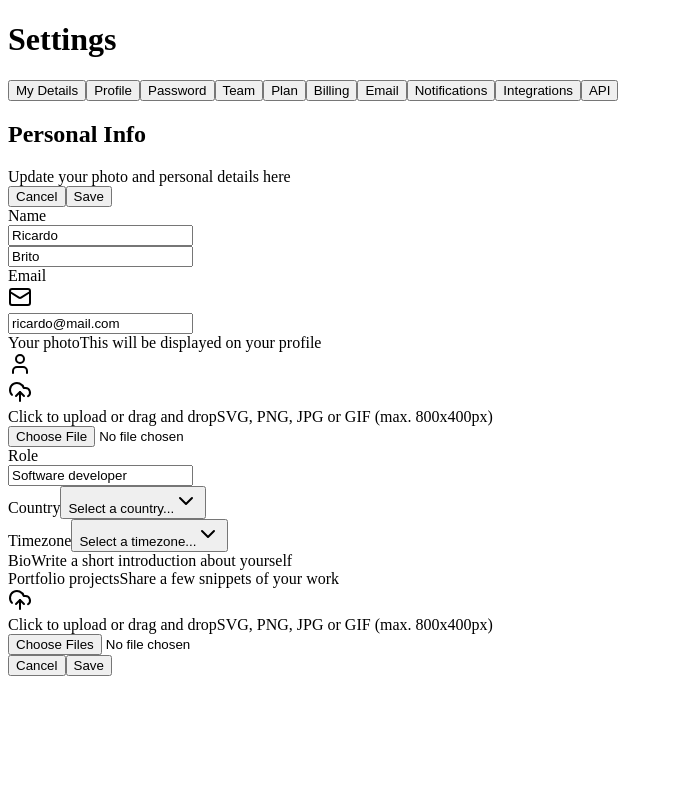
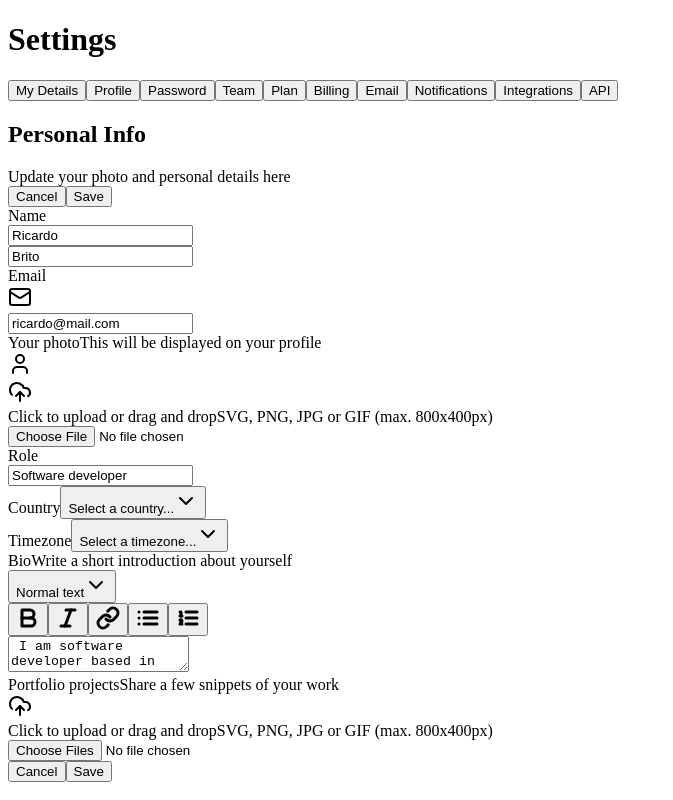
Before and after one commit to RicardoBrito1938/tailwind-next, a Next.js app: page / in a window 1280 px wide. Shown: the whole page, without its empty margins (0-673 px from the left). Built offline with nearby package versions, Linux system fonts and the light colour scheme.

Commit message:
chore: input biography

```diff
--- a/src/app/components/Form/Select/index.tsx
+++ b/src/app/components/Form/Select/index.tsx
@@ -4,14 +4,14 @@
 import { ChevronDown } from 'lucide-react'
 import { ReactNode } from 'react'
 
-export interface Props {
+export interface Props extends SelectPrimitive.SelectProps {
   children: ReactNode
   placeholder: string
 }
 
-export const Select = ({ children, placeholder }: Props) => {
+export const Select = ({ children, placeholder, ...props }: Props) => {
   return (
-    <SelectPrimitive.Root>
+    <SelectPrimitive.Root {...props}>
       <SelectPrimitive.Trigger className="flex h-11 w-full items-center justify-between gap-2 rounded-lg border border-zinc-300 px-3 py-2 shadow-sm data-[placeholder]:text-zinc-600">
         <SelectPrimitive.Value
           placeholder={placeholder}
@@ -26,7 +26,7 @@
             sideOffset={8}
             side="bottom"
             position="popper"
-            className="z-10 w-[--radix-select-trigger-width] overflow-hidden rounded-lg border border-zinc-200 bg-white"
+            className="z-10 w-[--radix-select-trigger-width] overflow-hidden rounded-lg border border-zinc-200 bg-white shadow-sm"
           >
             <SelectPrimitive.Viewport>{children}</SelectPrimitive.Viewport>
           </SelectPrimitive.Content>
--- /dev/null
+++ b/src/app/components/Form/Textarea/index.tsx
@@ -0,0 +1,12 @@
+import { ComponentProps } from 'react'
+
+export type TextareaProps = ComponentProps<'textarea'>
+
+export const TextArea = (props: TextareaProps) => {
+  return (
+    <textarea
+      className="min-h-[120px w-full resize-y rounded-lg border border-zinc-300 px-3 py-2 shadow-sm"
+      {...props}
+    />
+  )
+}
--- a/src/app/page.tsx
+++ b/src/app/page.tsx
@@ -3,9 +3,10 @@
 import { SettingTabs } from './components/SettingsTabs'
 import * as Input from './components/Input'
 import * as FileInput from './components/Form/FileInput'
-import { Mail } from 'lucide-react'
+import { Bold, Italic, Link, List, ListOrdered, Mail } from 'lucide-react'
 import { Select } from './components/Form/Select'
 import { SelectItem } from './components/Form/Select/SelectItem'
+import { TextArea } from './components/Form/Textarea'
 
 const Home = () => {
   return (
@@ -139,7 +140,57 @@
                 Write a short introduction about yourself
               </span>
             </label>
-            <div></div>
+            <div className="space-y-3">
+              <div className="grid grid-cols-2 gap-3">
+                <Select placeholder="" defaultValue="normal">
+                  <SelectItem
+                    defaultChecked
+                    value="normal"
+                    text="Normal text"
+                  />
+                </Select>
+
+                <div className="flex items-center gap-1">
+                  <button
+                    type="button"
+                    className="ml-auto rounded-md p-2 hover:bg-zinc-50"
+                  >
+                    <Bold className="h-4 w-4 text-zinc-500" strokeWidth={3} />
+                  </button>
+                  <button
+                    type="button"
+                    className="ml-auto rounded-md p-2 hover:bg-zinc-50"
+                  >
+                    <Italic className="h-4 w-4 text-zinc-500" strokeWidth={3} />
+                  </button>
+                  <button
+                    type="button"
+                    className="ml-auto rounded-md p-2 hover:bg-zinc-50"
+                  >
+                    <Link className="h-4 w-4 text-zinc-500" strokeWidth={3} />
+                  </button>
+                  <button
+                    type="button"
+                    className="ml-auto rounded-md p-2 hover:bg-zinc-50"
+                  >
+                    <List className="h-4 w-4 text-zinc-500" strokeWidth={3} />
+                  </button>
+                  <button
+                    type="button"
+                    className="ml-auto rounded-md p-2 hover:bg-zinc-50"
+                  >
+                    <ListOrdered
+                      className="h-4 w-4 text-zinc-500"
+                      strokeWidth={3}
+                    />
+                  </button>
+                </div>
+              </div>
+              <TextArea
+                id="bio"
+                defaultValue=" I am software developer based in isle of man"
+              />
+            </div>
           </div>
 
           <div className="grid grid-cols-form gap-3 pt-5">
```
